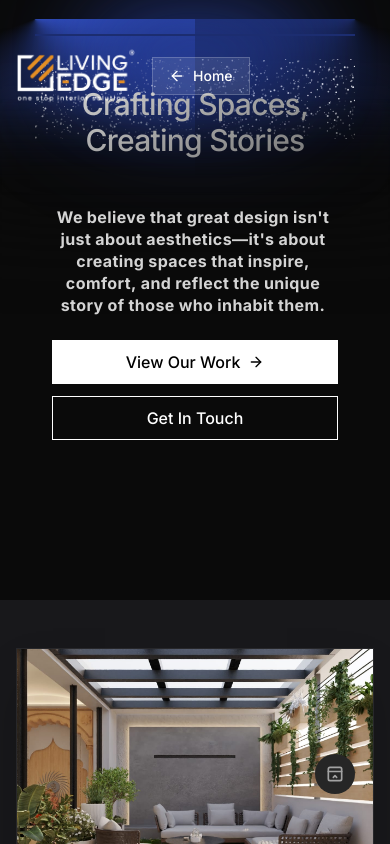
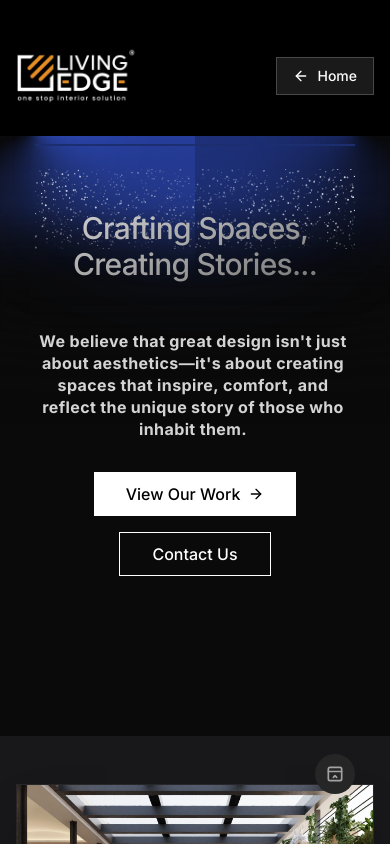
Before and after one commit to nityam123-pixle/Living-Edge-Main, a Next.js app: page /about in a window 390 px wide. Shown: the top 844 px of the page. Built offline with nearby package versions, Linux system fonts and the light colour scheme.

Commit message:
Fiexed Some Mobile View

```diff
--- a/src/app/about/page.jsx
+++ b/src/app/about/page.jsx
@@ -66,10 +66,11 @@ const achievements = [
 export default function AboutPage() {
     return (
         <div className="min-h-screen bg-black text-white overflow-x-hidden">
-            <div className="absolute top-4 left-4 z-50 flex items-center space-x-4">
+            {/* Fixed top header */}
+            <div className="relative z-50 w-full flex items-center justify-between px-4 pt-4 md:px-8 md:pt-6">
                 <Link href="/">
                     <Image
-                        src="/logo2.png" // Replace with your actual logo path
+                        src="/logo2.png"
                         alt="Logo"
                         width={120}
                         height={60}
@@ -84,9 +85,10 @@ export default function AboutPage() {
                     </button>
                 </Link>
             </div>
-            {/* Hero Section with Lamp Effect */}
+
+            {/* Lamp + Hero Section */}
             <LampContainer>
-                <div className="flex flex-col items-center justify-center relative z-20 text-center px-4 w-full max-w-6xl mx-auto">
+                <div className="flex flex-col items-center justify-center relative z-20 text-center px-4 w-full max-w-6xl mx-auto mt-20 md:mt-32">
                     <motion.h1
                         initial={{ opacity: 0.5, y: 100 }}
                         whileInView={{ opacity: 1, y: 0 }}
@@ -95,35 +97,30 @@ export default function AboutPage() {
                             duration: 0.8,
                             ease: "easeInOut",
                         }}
-                        className="mt-10 md:mt-20 bg-gradient-to-br from-neutral-300 to-neutral-500 py-2 md:py-4 bg-clip-text text-center text-3xl sm:text-4xl md:text-5xl lg:text-7xl font-medium tracking-tight text-transparent"
+                        className="bg-gradient-to-br from-neutral-300 to-neutral-500 py-2 md:py-4 bg-clip-text text-center text-3xl sm:text-4xl md:text-5xl lg:text-7xl font-medium tracking-tight text-transparent"
                     >
                         Crafting Spaces,
-                        <br /> Creating Stories
+                        <br /> Creating Stories...
                     </motion.h1>
-                    <div className="w-full max-w-4xl mx-auto px-2 mt-6">
+
+                    {/* Add your TextGenerateEffect or description here */}
+                    <div className="mt-6 max-w-2xl text-base sm:text-lg md:text-xl text-white/80">
                         <TextGenerateEffect
-                            words="We believe that great design isn't just about aesthetics—it's about creating spaces that inspire, comfort, and reflect the unique story of those who inhabit them."
-                            className="text-base sm:text-lg md:text-xl text-neutral-300 leading-relaxed"
+                           words="We believe that great design isn't just about aesthetics—it's about creating spaces that inspire, comfort, and reflect the unique story of those who inhabit them."
+                           className="text-base sm:text-lg md:text-xl text-neutral-300 leading-relaxed"
                         />
                     </div>
-                    <motion.div
-                        initial={{ opacity: 0, y: 20 }}
-                        animate={{ opacity: 1, y: 0 }}
-                        transition={{ delay: 0.5, duration: 0.8 }}
-                        className="mt-6 sm:mt-8 flex flex-col items-center justify-center sm:flex-row gap-3 sm:gap-4 w-full max-w-md sm:max-w-none px-4"
-                    >
-                        <Button size="lg" className="bg-white text-black hover:bg-gray-200 w-full sm:w-auto">
-                            <Link href="/projects">View Our Work</Link>
+
+                    {/* Buttons */}
+                    <div className="mt-8 flex flex-wrap justify-center gap-4">
+                        <Button variant="default" size="lg" className="bg-white text-black hover:bg-white/90">
+                            View Our Work
                             <ArrowRight className="ml-2 h-4 w-4" />
                         </Button>
-                        <Button
-                            size="lg"
-                            variant="outline"
-                            className="border-white text-white hover:bg-white hover:text-black w-full sm:w-auto"
-                        >
-                            <Link href="/#contact">Get In Touch</Link>
+                        <Button variant="outline" size="lg" className="border-white text-white hover:bg-white/10">
+                            Contact Us
                         </Button>
-                    </motion.div>
+                    </div>
                 </div>
             </LampContainer>
 
@@ -151,9 +148,9 @@ export default function AboutPage() {
                                         Over the past four years, we have proudly served 80+ architects, interior designers, and contractors,
                                     </p>
                                     <p>
-                                         becoming a
-                                         trusted name in the industry. Our commitment is to provide comprehensive solutions under one roof, catering to
-                                         diverse residential, commercial, and hospitality needs. Backed by expertise and collaboration, we ensure every
+                                        becoming a
+                                        trusted name in the industry. Our commitment is to provide comprehensive solutions under one roof, catering to
+                                        diverse residential, commercial, and hospitality needs. Backed by expertise and collaboration, we ensure every
                                         project is executed with precision and excellence.
                                     </p>
                                     <p>
--- a/src/app/gallery/components/gallery-page.jsx
+++ b/src/app/gallery/components/gallery-page.jsx
@@ -183,7 +183,7 @@ export default function GalleryPage() {
 
       {/* Hero Section */}
       <motion.section
-        className="relative z-10 pt-20 pb-16 px-4 text-center"
+        className="relative z-10 pt-20 pb-16 px-4 text-center mt-20"
         variants={heroVariants}
         initial="hidden"
         animate={isLoaded ? "visible" : "hidden"}
--- a/src/app/projects/page.jsx
+++ b/src/app/projects/page.jsx
@@ -102,7 +102,7 @@ export default function ProjectsPage() {
 
       <div className="relative z-10">
         {/* Hero Section */}
-        <section className="pt-20 pb-16 px-4 sm:px-6 lg:px-8">
+        <section className="pt-20 pb-16 px-4 sm:px-6 lg:px-8 mt-20">
           <div className="max-w-7xl mx-auto text-center">
             <motion.div initial={{ opacity: 0, y: 30 }} animate={{ opacity: 1, y: 0 }} transition={{ duration: 0.8 }}>
               <h1 className="text-5xl md:text-7xl font-bold mb-6 bg-gradient-to-r from-white via-gray-300 to-gray-500 bg-clip-text text-transparent">
--- a/src/app/services/page.jsx
+++ b/src/app/services/page.jsx
@@ -495,7 +495,7 @@ export default function ServicesPage() {
       </div>
 
       {/* Why Choose Us Section */}
-      <div className="relative py-24 px-4 bg-black">
+      <div className="rexwslative py-24 px-4 bg-black">
         <div className="max-w-7xl mx-auto">
           <div className="grid grid-cols-1 lg:grid-cols-2 gap-16 items-center">
             <div>
--- a/src/components/ui/timeline.jsx
+++ b/src/components/ui/timeline.jsx
@@ -52,7 +52,7 @@ export const Timeline = ({ data }) => {
                             initial={variant}
                             whileInView={{ x: 0, y: 0, opacity: 1 }}
                             transition={{ duration: 0.6, ease: "easeOut" }}
-                            viewport={{ once: true, amount: 0.4 }}
+                            viewport={{ once: true, amount: 0.1 }}
                         >
                             {/* Sticky Title */}
                             <div className="sticky flex flex-col md:flex-row z-40 items-center top-40 self-start max-w-xs lg:max-w-sm md:w-full">
```
